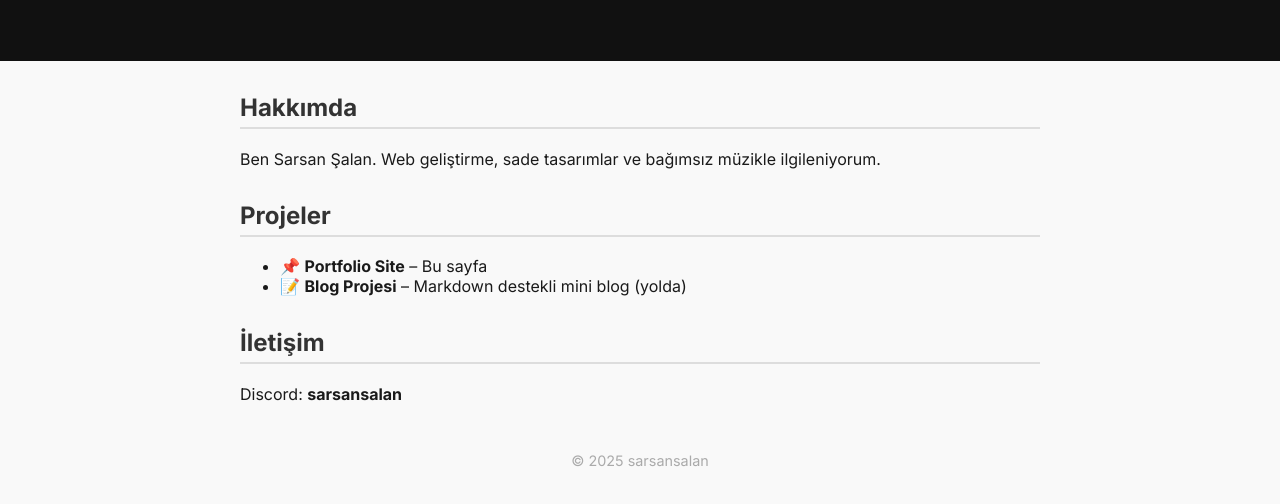
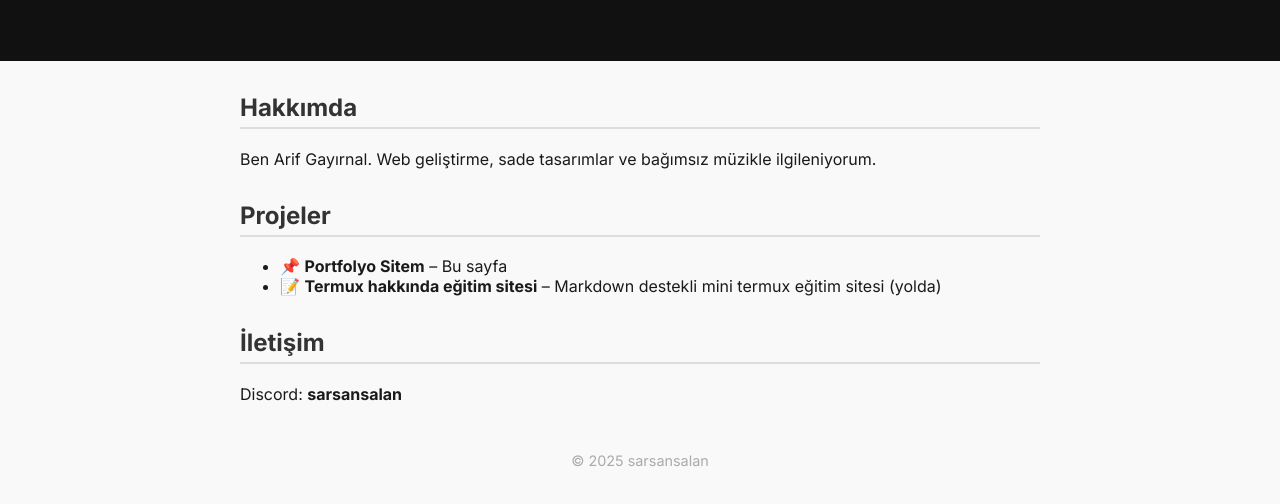
Before and after one commit to sarsansalan/sarsansalan.github.io, a plain HTML site: page index.html in a window 1280 px wide. Shown: the part 146-650 px from the top of the page. Drawn offline with Linux system fonts and the light colour scheme.

Commit message:
index.html

```diff
--- a/index.html
+++ b/index.html
@@ -64,14 +64,14 @@
   <main>
     <section>
       <h2>Hakkımda</h2>
-      <p>Ben Sarsan Şalan. Web geliştirme, sade tasarımlar ve bağımsız müzikle ilgileniyorum.</p>
+      <p>Ben Arif Gayırnal. Web geliştirme, sade tasarımlar ve bağımsız müzikle ilgileniyorum.</p>
     </section>
 
     <section>
       <h2>Projeler</h2>
       <ul>
-        <li>📌 <strong>Portfolio Site</strong> – Bu sayfa</li>
-        <li>📝 <strong>Blog Projesi</strong> – Markdown destekli mini blog (yolda)</li>
+        <li>📌 <strong>Portfolyo Sitem</strong> – Bu sayfa</li>
+        <li>📝 <strong>Termux hakkında eğitim sitesi</strong> – Markdown destekli mini termux eğitim sitesi (yolda)</li>
       </ul>
     </section>
 
```
